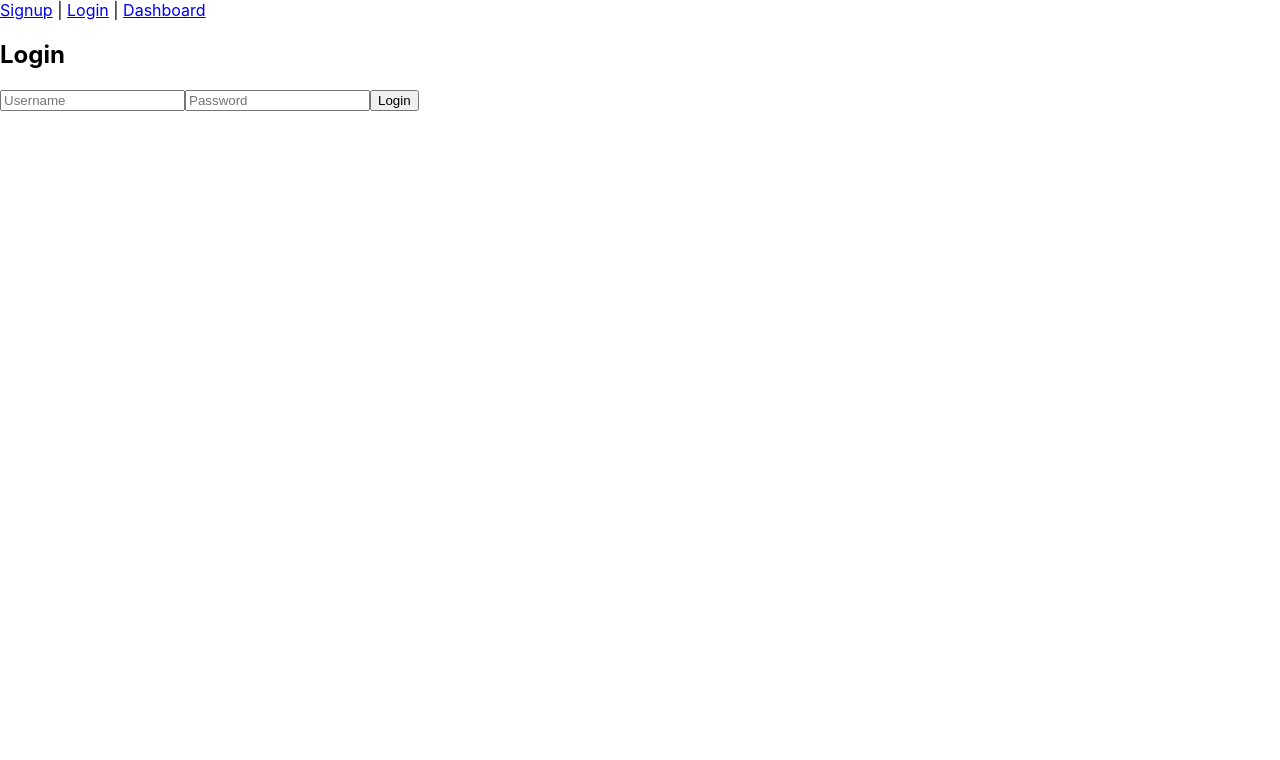
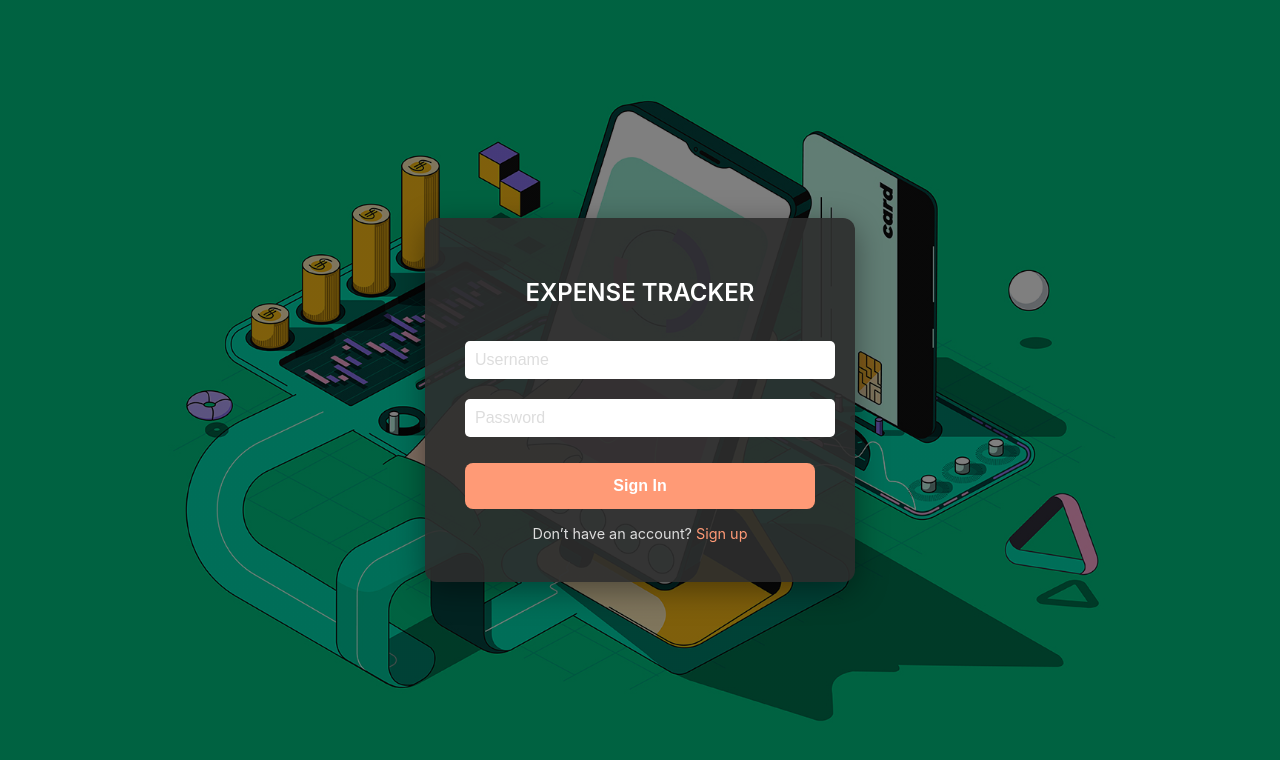
Before and after one commit to hardik1234-cyber/Expense-Tracker-API, a React (Create React App) app in the folder frontend/: page /login in a window 1280 px wide. Shown: the top 760 px of the page. Built offline with nearby package versions, Linux system fonts and the light colour scheme.

Commit message:
working auth page sign in sign up

```diff
--- a/frontend/src/App.js
+++ b/frontend/src/App.js
@@ -1,19 +1,17 @@
 import React from "react";
-import { BrowserRouter as Router, Route, Routes, Link } from "react-router-dom";
+import { BrowserRouter as Router, Route, Routes, Navigate } from "react-router-dom";
+import Login from "./components/Login";
 import Signup from "./components/Signup";
-import Login from "./components/Login";
-import Dashboard from "./pages/Dashboard";
+import Dashboard from "./pages/dashboard";
 
 function App() {
   return (
     <Router>
-      <nav>
-        <Link to="/signup">Signup</Link> | <Link to="/login">Login</Link> | <Link to="/dashboard">Dashboard</Link>
-      </nav>
-
       <Routes>
+        {/* Default path goes to Login */}
+        <Route path="/" element={<Navigate to="/login" />} />
+        <Route path="/login" element={<Login />} />
         <Route path="/signup" element={<Signup />} />
-        <Route path="/login" element={<Login />} />
         <Route path="/dashboard" element={<Dashboard />} />
       </Routes>
     </Router>
--- /dev/null
+++ b/frontend/src/components/Auth.css
@@ -0,0 +1,80 @@
+/* Full-screen background with a dimming overlay */
+.auth-container {
+  background: linear-gradient(rgba(0, 0, 0, 0.5), rgba(0, 0, 0, 0.5)),
+    url("./xpense.jpg") no-repeat center center/cover;
+  height: 100vh;
+  display: flex;
+  align-items: center;
+  justify-content: center;
+}
+
+/* Center card */
+.auth-form {
+  background: rgba(45, 45, 45, 0.9); /* A more opaque and slightly lighter dark grey */
+  border-radius: 12px;
+  padding: 2.5rem;
+  width: 350px;
+  color: white;
+  box-shadow: 0 8px 32px rgba(0, 0, 0, 0.4);
+  text-align: center;
+}
+
+/* Heading */
+.auth-form h2 {
+  margin-bottom: 1.5rem;
+  font-weight: 600;
+  color: #fff;
+}
+
+/* Inputs */
+.auth-form input {
+  width: 100%;
+  padding: 10px;
+  margin: 10px 0;
+  border: none;
+  border-radius: 5px;
+  outline: none;
+  font-size: 16px;
+  color: #000; /* Ensures text is visible */
+  background: #fff; /* Use white for better contrast */
+  cursor: text; /* Ensures cursor is visible */
+}
+
+.auth-form input::placeholder {
+  color: #ddd;
+}
+
+/* Button */
+.auth-form button {
+  width: 100%;
+  padding: 0.9rem;
+  margin-top: 1rem;
+  background: #ff9a76;
+  border: none;
+  border-radius: 8px;
+  cursor: pointer;
+  font-weight: bold;
+  color: white;
+  font-size: 1rem;
+  transition: 0.3s;
+}
+
+.auth-form button:hover {
+  background: #ff7849;
+}
+
+/* Small options below */
+.auth-options {
+  margin-top: 1rem;
+  font-size: 0.9rem;
+  color: #ddd;
+}
+
+.auth-options a {
+  color: #ff9a76;
+  text-decoration: none;
+}
+
+.auth-options a:hover {
+  text-decoration: underline;
+}
--- a/frontend/src/components/Login.js
+++ b/frontend/src/components/Login.js
@@ -1,8 +1,11 @@
 import React, { useState } from "react";
 import API from "../api";
+import "./Auth.css";
+import { Link } from "react-router-dom";
 
 function Login() {
   const [form, setForm] = useState({ username: "", password: "" });
+  const [errorMessage, setErrorMessage] = useState(""); // <-- add this
 
   const handleChange = (e) => {
     setForm({ ...form, [e.target.name]: e.target.value });
@@ -11,7 +14,6 @@ function Login() {
   const handleSubmit = async (e) => {
     e.preventDefault();
     try {
-      // FastAPI expects x-www-form-urlencoded for login
       const formData = new URLSearchParams();
       formData.append("username", form.username);
       formData.append("password", form.password);
@@ -21,20 +23,40 @@ function Login() {
       });
 
       localStorage.setItem("token", res.data.access_token);
-      alert("Login successful!");
+      setErrorMessage(""); // clear error if login succeeds
       window.location.href = "/dashboard";
     } catch (err) {
-      alert(err.response?.data?.detail || "Invalid credentials");
+      setErrorMessage(err.response?.data?.detail || "Invalid credentials");
     }
   };
 
   return (
-    <form onSubmit={handleSubmit}>
-      <h2>Login</h2>
-      <input name="username" placeholder="Username" onChange={handleChange} />
-      <input name="password" type="password" placeholder="Password" onChange={handleChange} />
-      <button type="submit">Login</button>
-    </form>
+    <div className="auth-container">
+      <form className="auth-form" onSubmit={handleSubmit}>
+        <h2>EXPENSE TRACKER</h2>
+        <input
+          name="username"
+          placeholder="Username"
+          value={form.username}
+          onChange={handleChange}
+        />
+        <input
+          name="password"
+          type="password"
+          placeholder="Password"
+          value={form.password}
+          onChange={handleChange}
+        />
+        <button type="submit">Sign In</button>
+
+        {/* Show error message if it exists */}
+        {errorMessage && <p style={{ color: "red" }}>{errorMessage}</p>}
+
+        <div className="auth-options">
+          Don’t have an account? <Link to="/signup">Sign up</Link>
+        </div>
+      </form>
+    </div>
   );
 }
 
--- a/frontend/src/components/Signup.js
+++ b/frontend/src/components/Signup.js
@@ -1,5 +1,6 @@
 import React, { useState } from "react";
 import API from "../api";
+import "./Auth.css";
 
 function Signup() {
   const [form, setForm] = useState({ username: "", email: "", password: "" });
@@ -13,19 +14,39 @@ function Signup() {
     try {
       await API.post("/signup", form);
       alert("User registered successfully!");
+      window.location.href = "/login";
     } catch (err) {
       alert(err.response?.data?.detail || "Error signing up");
     }
   };
 
   return (
-    <form onSubmit={handleSubmit}>
-      <h2>Signup</h2>
-      <input name="username" placeholder="Username" onChange={handleChange} />
-      <input name="email" type="email" placeholder="Email" onChange={handleChange} />
-      <input name="password" type="password" placeholder="Password" onChange={handleChange} />
-      <button type="submit">Register</button>
-    </form>
+    <div className="auth-container">
+      <form className="auth-form" onSubmit={handleSubmit}>
+        <h2>Create an account</h2>
+        <input
+          name="username"
+          placeholder="Username"
+          value={form.username}
+          onChange={handleChange}
+        />
+        <input
+          name="email"
+          type="email"
+          placeholder="Email"
+          value={form.email}
+          onChange={handleChange}
+        />
+        <input
+          name="password"
+          type="password"
+          placeholder="Password"
+          value={form.password}
+          onChange={handleChange}
+        />
+        <button type="submit">Sign Up</button>
+      </form>
+    </div>
   );
 }
 
```
Also changed, not shown: frontend/src/components/xpense.jpg (added).
